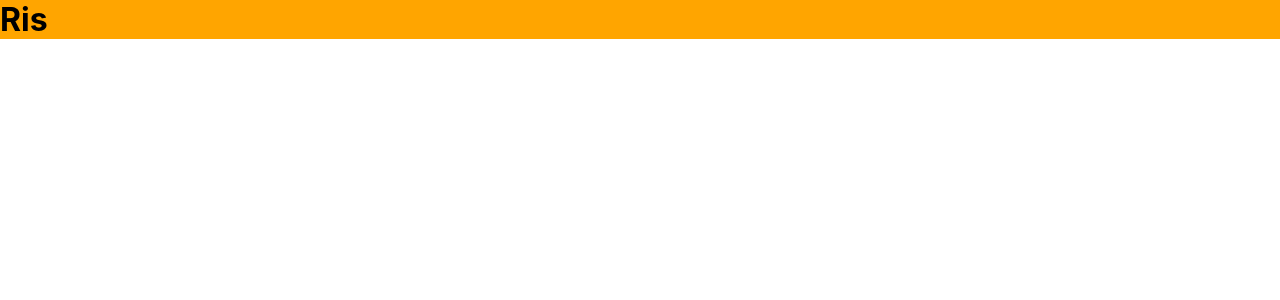
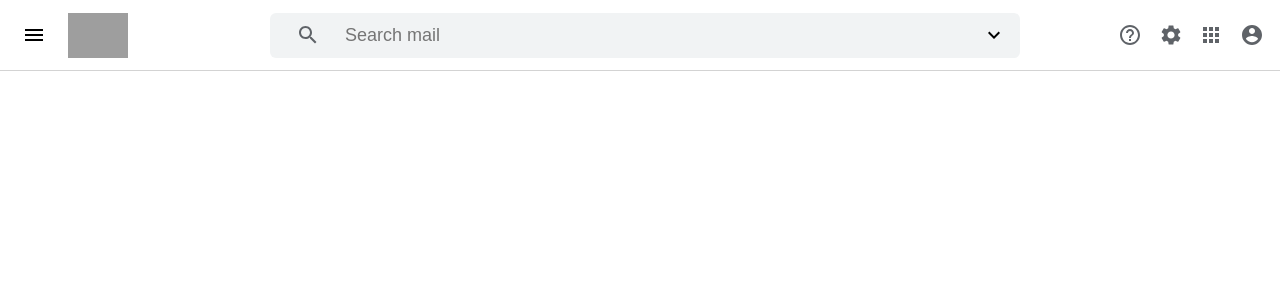
Before and after one commit to Rishu2000/gmail-clone, a React (Create React App) app: page / in a window 1280 px wide. Shown: the top 300 px of the page. Built offline with nearby package versions, Linux system fonts and the light colour scheme; grey boxes are pictures that could not be loaded.

Commit message:
Completed Header Part by mostly using grid.

```diff
--- a/src/components/layout/Header.js
+++ b/src/components/layout/Header.js
@@ -1,10 +1,37 @@
 import React from 'react'
 import styled from "styled-components"
+import MenuIcon from '@material-ui/icons/Menu';
+import SearchIcon from '@material-ui/icons/Search';
+import ExpandMoreIcon from '@material-ui/icons/ExpandMore';
+import HelpOutlineIcon from '@material-ui/icons/HelpOutline';
+import SettingsIcon from '@material-ui/icons/Settings';
+import AppsIcon from '@material-ui/icons/Apps';
+import AccountCircleIcon from '@material-ui/icons/AccountCircle';
 
 function Header() {
     return (
         <Wrapper>
-            <h1>Ris</h1>
+            <LogoWrapper>
+                <Menu>
+                    <MenuIcon/>
+                </Menu>
+                <Logo>
+                <img src="https://ssl.gstatic.com/ui/v1/icons/mail/rfr/logo_gmail_lockup_default_2x_r2.png" alt=""/>
+                </Logo>
+            </LogoWrapper>
+            <SearchWrapper>
+                <SearchBarWrapper>
+                    <SearchIconBar/>
+                    <input type="text" placeholder="Search mail"/>
+                    <ExpandMoreIcon/>
+                </SearchBarWrapper>
+            </SearchWrapper>
+            <IconsWrapper>
+                <HelpOutlineIcon/>
+                <SettingsIcon/>
+                <AppsIcon/>
+                <AccountCircleIcon/>
+            </IconsWrapper>
         </Wrapper>
     )
 }
@@ -12,5 +39,64 @@ function Header() {
 export default Header
 
 const Wrapper = styled.div`
-    background-color:orange;
+    display:grid;
+    grid-template-columns:270px auto 170px;
+    border-bottom:1px solid lightgray;
+    height:70px;
+    align-items:center;
 `
+
+const LogoWrapper = styled.div`
+    height:45px;
+    display:grid;
+    grid-template-columns:25% auto;
+`
+
+const Menu = styled.div`
+    display:grid;
+    place-items:center;
+`
+
+const SearchWrapper = styled.div``
+
+const SearchBarWrapper = styled.div`
+    background:#f1f3f4;
+    width:100%;
+    max-width:750px;
+    display:grid;
+    grid-template-columns:10% auto 7%;
+    place-items:center;
+    height:45px;
+    border-radius:6px;
+
+    input{
+        width:100%;
+        height:30px;
+        background:none;
+        border:none;
+        font-size:18px;
+
+        :focus{
+            outline:none;
+        }
+    }
+`
+
+const SearchIconBar = styled(SearchIcon)`
+    color:#5f6368;
+`
+
+const IconsWrapper = styled.div`
+    display:grid;
+    grid-template-columns:repeat(4,auto);
+    margin-left:8px;
+
+    .MuiSvgIcon-root{
+        color:#5f6368;
+    }
+`
+
+const Logo = styled.div`
+    display:flex;
+    height:45px;
+`
```
